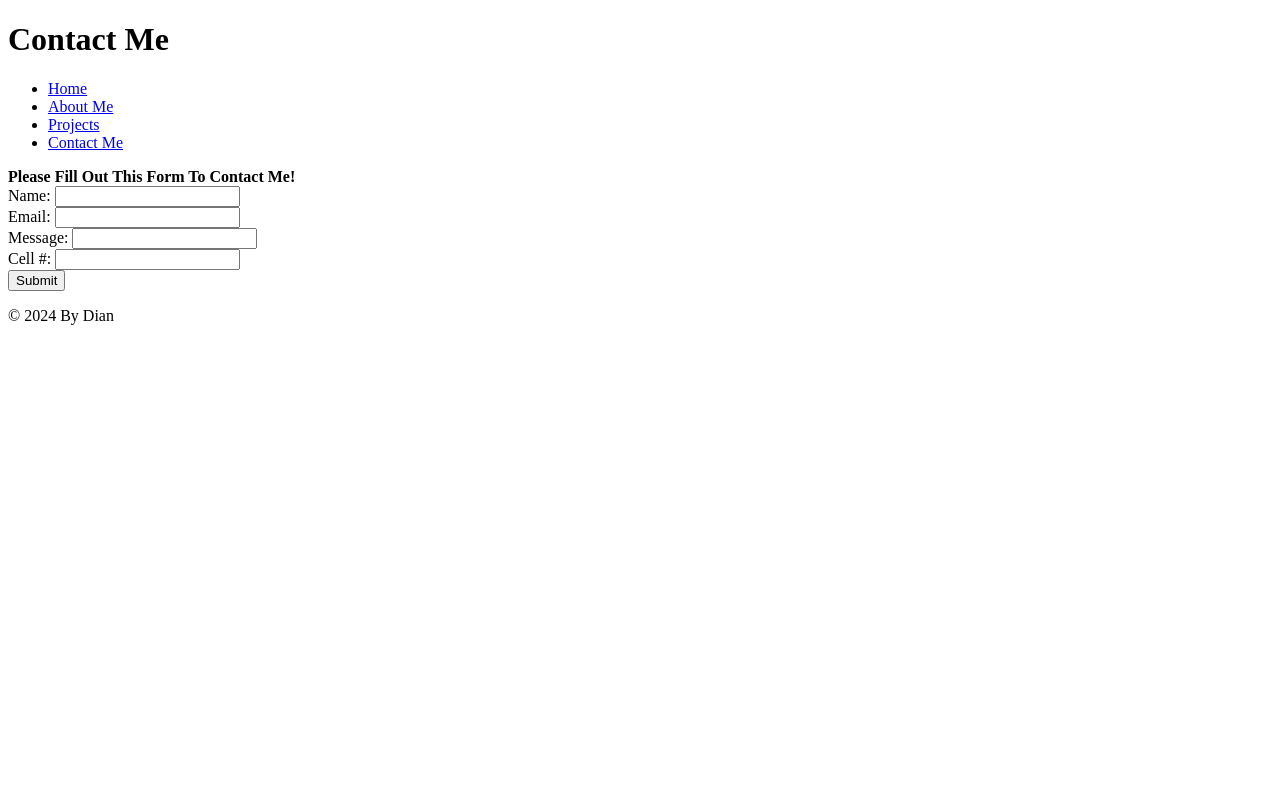
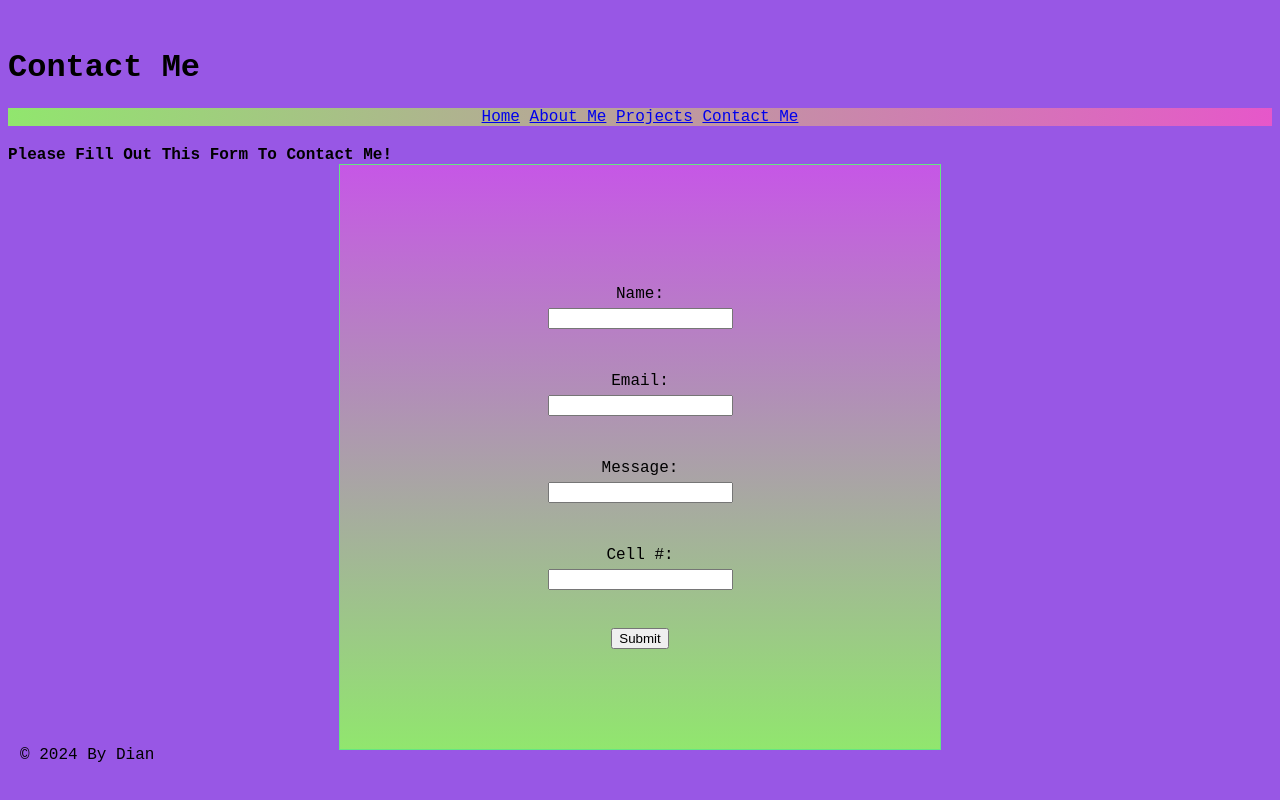
Before and after one commit to Dian4285/assignment-1, a plain HTML site: page contact.html in a window 1280 px wide. Drawn offline with Linux system fonts and the light colour scheme.

Commit message:
Update style.css

```diff
--- a/style.css
+++ b/style.css
@@ -2,3 +2,54 @@ html {
   height: 100%;
   width: 100%;
 }
+body {
+  font-family: "courier new", monospace;
+  background-color: #9857E5;
+}
+header {
+  top: 0;
+  left: 0;
+  width: 100%;
+  padding: 20px 0;
+}
+nav ul {
+  list-style: none;
+  margin: 0;
+  padding: 0;
+  background: linear-gradient(90deg, #91E66E, #E657CA);
+  text-align: center;
+}
+nav li {
+  display: inline-block;
+  margin-right: 0 10px;
+}
+footer {
+  position: fixed;
+  bottom: 0;
+  left: 0;
+  padding: 20px;
+  width: 100%;
+  text-align: left;
+}
+form {
+  border: 1px solid #65E681;
+  padding: 100px;
+  background: linear-gradient(to bottom, #C657E6, #91E66E);
+  max-width: 400px;
+  margin: 0 auto;
+}
+label {
+  display: block;
+  margin-top: 20px;
+  text-align: center;
+}
+input{
+  margin: 5px auto;
+  display: block;
+}
+button {
+  margin-top: 15px;
+  margin-left: auto;
+  margin-right: auto;
+  display: block;
+}
```
